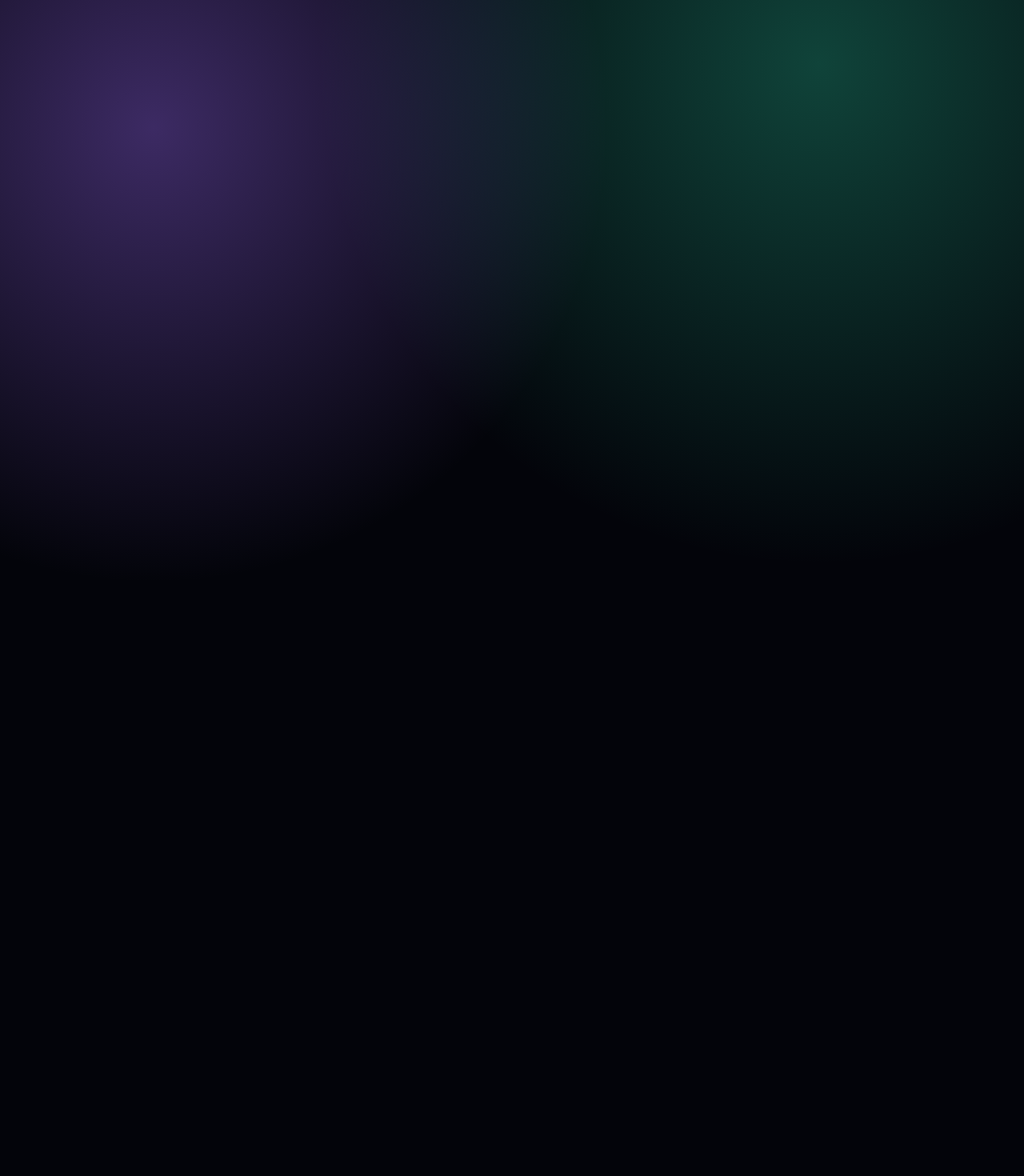
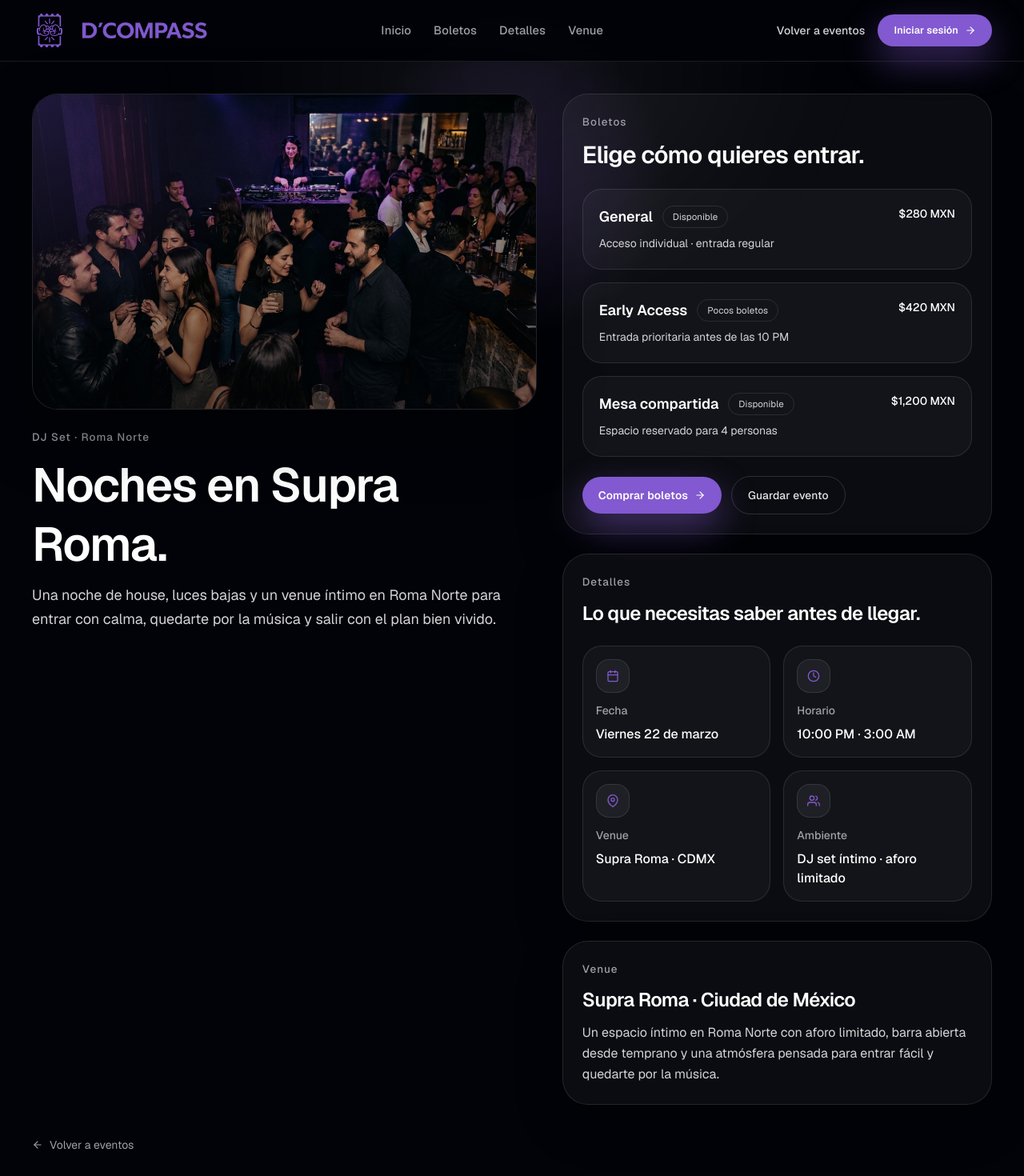
Before and after one commit to dev-status/dcompass-platform, a Next.js app in the folder apps/clients-web/: page /events/demo in a window 1280 px wide. Before the commit this address had no page. Shown: the top 1470 px of the page at 80% size. Before the commit the page ends 800 px from the top, so only its background shows below. Built offline with nearby package versions, Linux system fonts and the light colour scheme.

Commit message:
feat(clients-web): implement approved public event detail

```diff
--- a/apps/clients-web/src/app/events/[eventId]/page.tsx
+++ b/apps/clients-web/src/app/events/[eventId]/page.tsx
@@ -1,210 +1,229 @@
+"use client";
+
+import Image from "next/image";
 import Link from "next/link";
 import { notFound } from "next/navigation";
-import { Card, SectionHeader, StatusBadge } from "@dcompass/ui";
-import { FiArrowLeft, FiClock, FiCompass, FiMapPin } from "react-icons/fi";
-import { eventShowcase } from "../../../data/events";
+import { brandAssets, colors } from "@dcompass/ui";
+import { FiArrowLeft, FiArrowRight, FiCalendar, FiClock, FiMapPin, FiMenu, FiUsers, FiX } from "react-icons/fi";
+import { useState } from "react";
 
-const actionBase =
-  "inline-flex items-center justify-center rounded-full px-5 py-2 text-[0.65rem] font-semibold uppercase tracking-[0.3em] transition";
+const navLinks = [
+  { label: "Inicio", href: "#top" },
+  { label: "Boletos", href: "#tickets" },
+  { label: "Detalles", href: "#details" },
+  { label: "Venue", href: "#venue" }
+];
+
+const ticketTypes = [
+  {
+    name: "General",
+    description: "Acceso individual · entrada regular",
+    price: "$280 MXN",
+    availability: "Disponible"
+  },
+  {
+    name: "Early Access",
+    description: "Entrada prioritaria antes de las 10 PM",
+    price: "$420 MXN",
+    availability: "Pocos boletos"
+  },
+  {
+    name: "Mesa compartida",
+    description: "Espacio reservado para 4 personas",
+    price: "$1,200 MXN",
+    availability: "Disponible"
+  }
+];
+
+const infoPoints = [
+  { icon: FiCalendar, label: "Fecha", value: "Viernes 22 de marzo" },
+  { icon: FiClock, label: "Horario", value: "10:00 PM · 3:00 AM" },
+  { icon: FiMapPin, label: "Venue", value: "Supra Roma · CDMX" },
+  { icon: FiUsers, label: "Ambiente", value: "DJ set íntimo · aforo limitado" }
+];
 
 export default function EventDetailPage({ params }: { params: { eventId: string } }) {
-  const event = eventShowcase.find((item) => item.id === params.eventId);
+  const [mobileMenuOpen, setMobileMenuOpen] = useState(false);
+  const eventId = params?.eventId;
 
-  if (!event) {
+  if (!eventId) {
     notFound();
   }
 
   return (
-    <div className="relative min-h-screen overflow-hidden bg-[#01030b] text-white">
-      <div className="pointer-events-none absolute inset-0">
-        <div className="absolute inset-0 bg-[radial-gradient(circle_at_top,_rgba(255,255,255,0.15),_transparent_40%)] blur-3xl" />
+    <main id="top" className="min-h-screen bg-[#020308] text-white">
+      <div className="pointer-events-none fixed inset-0">
+        <div className="absolute inset-0 bg-[radial-gradient(circle_at_top,_rgba(255,255,255,0.08),_transparent_40%)] blur-3xl" />
+        <div className="absolute left-1/2 top-0 h-[28rem] w-[28rem] -translate-x-1/2 rounded-full bg-[radial-gradient(circle,_rgba(130,89,208,0.22),_transparent_62%)]" />
       </div>
 
-      <section className="relative isolate overflow-hidden border-b border-white/10">
-        <div
-          className="absolute inset-0"
-          style={{
-            backgroundImage: `linear-gradient(180deg, rgba(2,3,8,.1), rgba(2,3,8,.95)), url(${event?.cover})`,
-            backgroundSize: "cover",
-            backgroundPosition: "center"
-          }}
-        />
-        <div className="relative z-10 mx-auto flex max-w-6xl flex-col gap-6 px-6 py-8 sm:py-12 lg:px-10 lg:py-16">
-          <div className="flex items-center justify-between text-[0.65rem] uppercase tracking-[0.35em] text-zinc-300">
-            <Link href="/" className="flex items-center gap-2 text-zinc-400 transition hover:text-white">
-              <FiArrowLeft className="text-base" />
-              Home premium
+      <div className="relative">
+        <header className="border-b border-white/10 bg-[#020308]/92 backdrop-blur-2xl">
+          <div className="mx-auto flex w-full max-w-[1440px] items-center gap-6 px-5 py-4 sm:px-6 lg:px-10">
+            <a href="#top" className="flex items-center gap-3 sm:gap-4">
+              <Image src={brandAssets.mainLogo} alt="DCompass símbolo principal" width={54} height={54} priority className="h-10 w-10 rounded-xl object-contain sm:h-11 sm:w-11" />
+              <Image src={brandAssets.lettersLogo} alt="DCOMPASS" width={190} height={40} priority className="h-5 w-auto sm:h-6" />
+            </a>
+
+            <nav className="hidden flex-1 items-center justify-center gap-7 lg:flex">
+              {navLinks.map((link) => (
+                <a key={link.label} href={link.href} className="text-[0.92rem] font-medium tracking-[0.01em] text-zinc-400 transition hover:text-white">
+                  {link.label}
+                </a>
+              ))}
+            </nav>
+
+            <div className="ml-auto hidden items-center gap-4 md:flex">
+              <Link href="/events" className="text-sm font-medium tracking-[0.01em] text-zinc-300 transition hover:text-white">
+                Volver a eventos
               </Link>
-            <span className="flex items-center gap-2 text-[0.6rem] uppercase tracking-[0.35em]">
-              <FiCompass className="text-sm" />
-              Catálogo · detalle público
-            </span>
+              <Link
+                href="/login"
+                className="inline-flex items-center gap-2 rounded-full px-5 py-2.5 text-[0.78rem] font-semibold tracking-[0.01em] text-white shadow-[0_18px_45px_rgba(130,89,208,0.45)] transition hover:brightness-110"
+                style={{ background: colors.accent }}
+              >
+                Iniciar sesión
+                <FiArrowRight className="text-sm" />
+              </Link>
+            </div>
+
+            <button onClick={() => setMobileMenuOpen(true)} className="ml-auto inline-flex items-center justify-center text-white transition hover:text-zinc-300 lg:hidden" aria-label="Abrir navegación">
+              <FiMenu className="text-[1.35rem]" />
+            </button>
+          </div>
+        </header>
+
+        <div className={`fixed inset-0 z-50 lg:hidden ${mobileMenuOpen ? "pointer-events-auto" : "pointer-events-none"}`}>
+          <div onClick={() => setMobileMenuOpen(false)} className={`absolute inset-0 bg-black/70 backdrop-blur-sm transition duration-300 ${mobileMenuOpen ? "opacity-100" : "opacity-0"}`} aria-hidden="true" />
+          <aside className={`absolute right-0 top-0 flex h-full w-[82vw] max-w-[21rem] flex-col border-l border-white/10 bg-[#050711]/97 px-6 py-6 shadow-[0_30px_80px_rgba(0,0,0,0.7)] transition-transform duration-300 ease-out ${mobileMenuOpen ? "translate-x-0" : "translate-x-full"}`}>
+            <div className="flex items-center justify-between border-b border-white/10 pb-5">
+              <div className="flex items-center gap-3">
+                <Image src={brandAssets.mainLogo} alt="DCompass símbolo principal" width={48} height={48} className="h-10 w-10 rounded-xl object-contain" />
+                <Image src={brandAssets.lettersLogo} alt="DCOMPASS" width={150} height={32} className="h-4 w-auto" />
+              </div>
+              <button onClick={() => setMobileMenuOpen(false)} className="inline-flex items-center justify-center text-white transition hover:text-zinc-300" aria-label="Cerrar navegación">
+                <FiX className="text-[1.4rem]" />
+              </button>
+            </div>
+
+            <nav className="flex flex-1 flex-col gap-6 py-8">
+              {navLinks.map((link) => (
+                <a key={link.label} href={link.href} onClick={() => setMobileMenuOpen(false)} className="text-[1.02rem] font-medium tracking-[0.01em] text-zinc-200 transition hover:text-white">
+                  {link.label}
+                </a>
+              ))}
+            </nav>
+
+            <div className="border-t border-white/10 pt-6">
+              <Link href="/login" className="inline-flex items-center gap-2 text-[0.82rem] font-semibold tracking-[0.01em] transition hover:text-white/85" style={{ color: colors.accent }}>
+                Iniciar sesión
+                <FiArrowRight className="text-sm" />
+              </Link>
+            </div>
+          </aside>
+        </div>
+
+        <section className="mx-auto flex w-full max-w-[1440px] flex-col gap-8 px-5 py-8 sm:px-6 lg:px-10 lg:py-10">
+          <div className="grid gap-8 xl:grid-cols-[1.08fr_0.92fr] xl:items-start">
+            <div className="space-y-6">
+              <div className="relative overflow-hidden rounded-[2rem] border border-white/10 bg-[#070914] shadow-[0_30px_80px_rgba(0,0,0,0.45)]">
+                <div className="relative aspect-[16/10] w-full">
+                  <Image src="/hero/hero-v2.png" alt="Noches en Supra Roma" fill priority className="object-cover" />
+                  <div className="absolute inset-0 bg-[linear-gradient(180deg,rgba(2,3,8,0.06),rgba(2,3,8,0.58))]" />
+                  <div className="absolute inset-0 bg-[radial-gradient(circle_at_top_left,rgba(130,89,208,0.24),transparent_42%)]" />
+                </div>
               </div>
 
               <div className="space-y-3">
-            <div className="flex flex-wrap items-center gap-3 text-[0.65rem] uppercase tracking-[0.3em] text-zinc-200">
-              <StatusBadge label={event?.status.label ?? "Detalle"} tone={event?.status.tone ?? "info"} />
-              <span>{event?.category}</span>
-              {event?.availabilityDetail && <span className="text-white/70">{event.availabilityDetail}</span>}
-            </div>
-            <h1 className="text-4xl font-semibold leading-tight tracking-tight text-white sm:text-5xl">
-              {event?.title}
+                <p className="text-[0.84rem] font-medium tracking-[0.08em] text-zinc-400">DJ Set · Roma Norte</p>
+                <h1 className="max-w-3xl text-4xl font-semibold leading-tight tracking-tight text-white sm:text-5xl xl:text-[3.7rem]">
+                  Noches en Supra Roma.
                 </h1>
-            <p className="text-sm uppercase tracking-[0.35em] text-zinc-400">{event?.subtitle}</p>
-            <p className="max-w-3xl text-sm text-zinc-100">{event?.heroStatement}</p>
-            <div className="flex flex-wrap items-center gap-5 text-[0.75rem] uppercase tracking-[0.28em] text-zinc-200">
-              <span className="flex items-center gap-2">
-                <FiClock className="text-base" />
-                {event?.dateLabel}
-              </span>
-              <span className="flex items-center gap-2">
-                <FiMapPin className="text-base" />
-                {event?.location}
-              </span>
+                <p className="max-w-2xl text-base leading-relaxed text-zinc-300 sm:text-lg">
+                  Una noche de house, luces bajas y un venue íntimo en Roma Norte para entrar con calma, quedarte por la música y salir con el plan bien vivido.
+                </p>
               </div>
             </div>
 
-          <p className="max-w-4xl text-sm text-zinc-200">{event?.heroNarrative}</p>
+            <div className="grid gap-6">
+              <section id="tickets" className="rounded-[2rem] border border-white/10 bg-white/[0.04] p-6 shadow-[0_24px_60px_rgba(0,0,0,0.24)]">
+                <div className="space-y-3">
+                  <p className="text-[0.84rem] font-medium tracking-[0.08em] text-zinc-400">Boletos</p>
+                  <h2 className="text-3xl font-semibold tracking-tight text-white">Elige cómo quieres entrar.</h2>
+                </div>
 
-          <div className="flex flex-wrap items-center gap-3">
-            <a
-              href={event?.ctaHref ?? "mailto:contact@dcompass.dev"}
-              className={`${actionBase} border border-white/30 bg-white/90 text-[#020308] shadow-[0_16px_30px_rgba(2,8,16,0.65)] hover:bg-white`}
-            >
-              {event?.ctaLabel ?? "Solicitar acceso"}
-            </a>
-            <Link
-              href="/#events"
-              className={`${actionBase} border border-white/30 text-white/80 hover:text-white`}
-            >
-              Volver al calendario
-            </Link>
-            {event?.ctaSubLabel && <span className="text-[0.65rem] uppercase tracking-[0.3em] text-zinc-300">{event.ctaSubLabel}</span>}
+                <div className="mt-6 grid gap-4">
+                  {ticketTypes.map((ticket) => (
+                    <article key={ticket.name} className="rounded-[1.5rem] border border-white/10 bg-white/[0.035] p-5">
+                      <div className="flex items-start justify-between gap-4">
+                        <div>
+                          <div className="flex items-center gap-3">
+                            <h3 className="text-lg font-semibold text-white">{ticket.name}</h3>
+                            <span className="rounded-full border border-white/10 px-3 py-1 text-[0.72rem] tracking-[0.01em] text-zinc-300">
+                              {ticket.availability}
+                            </span>
                           </div>
+                          <p className="mt-2 text-sm leading-relaxed text-zinc-300">{ticket.description}</p>
+                        </div>
+                        <p className="text-sm font-medium text-white">{ticket.price}</p>
+                      </div>
+                    </article>
+                  ))}
+                </div>
+
+                <div className="mt-6 flex flex-wrap items-center gap-3">
+                  <button className="inline-flex items-center gap-2 rounded-full px-5 py-3 text-[0.86rem] font-semibold tracking-[0.01em] text-white shadow-[0_18px_45px_rgba(130,89,208,0.45)] transition hover:brightness-110" style={{ background: colors.accent }}>
+                    Comprar boletos
+                    <FiArrowRight className="text-sm" />
+                  </button>
+                  <button className="inline-flex items-center gap-2 rounded-full border border-white/14 px-5 py-3 text-[0.86rem] font-medium tracking-[0.01em] text-zinc-200 transition hover:border-white/30 hover:text-white">
+                    Guardar evento
+                  </button>
                 </div>
               </section>
 
-      <main className="relative mx-auto max-w-6xl space-y-10 px-6 pb-16 pt-16 lg:px-10">
-        <div className="grid gap-8 lg:grid-cols-[1.2fr_0.8fr]">
-          <div className="space-y-6">
-            <div className="space-y-4 rounded-3xl border border-white/10 bg-white/5 p-6">
-              <p className="text-xs uppercase tracking-[0.4em] text-zinc-400">Narrativa</p>
-              <p className="text-lg leading-relaxed text-zinc-200">{event?.description}</p>
+              <section id="details" className="rounded-[2rem] border border-white/10 bg-white/[0.04] p-6 shadow-[0_24px_60px_rgba(0,0,0,0.24)]">
                 <div className="space-y-3">
-                <p className="text-[0.65rem] uppercase tracking-[0.35em] text-zinc-400">Lineup destacado</p>
-                <ul className="space-y-2 text-sm text-zinc-100">
-                  {event?.lineup.map((entry) => (
-                    <li key={entry} className="flex items-center gap-3">
-                      <span className="h-2 w-2 rounded-full bg-white/70" />
-                      {entry}
-                    </li>
-                  ))}
-                </ul>
+                  <p className="text-[0.84rem] font-medium tracking-[0.08em] text-zinc-400">Detalles</p>
+                  <h2 className="text-2xl font-semibold tracking-tight text-white">Lo que necesitas saber antes de llegar.</h2>
                 </div>
-              <div className="grid gap-3 md:grid-cols-3">
-                {event?.highlights?.map((highlight) => (
-                  <div key={highlight.title} className="rounded-2xl border border-white/10 bg-[#01030f]/70 p-3">
-                    <p className="text-[0.55rem] uppercase tracking-[0.35em] text-zinc-500">{highlight.title}</p>
-                    <p className="text-sm text-zinc-200">{highlight.detail}</p>
+
+                <div className="mt-6 grid gap-4 sm:grid-cols-2">
+                  {infoPoints.map((item) => {
+                    const Icon = item.icon;
+                    return (
+                      <div key={item.label} className="rounded-[1.5rem] border border-white/10 bg-white/[0.035] p-4">
+                        <div className="mb-3 inline-flex rounded-2xl border border-white/10 bg-white/[0.05] p-3" style={{ color: colors.accent }}>
+                          <Icon className="text-base" />
                         </div>
-                ))}
+                        <p className="text-sm font-medium text-zinc-400">{item.label}</p>
+                        <p className="mt-2 text-base font-medium text-white">{item.value}</p>
                       </div>
+                    );
+                  })}
                 </div>
-            <div className="rounded-3xl border border-white/10 bg-white/5 p-6">
-              <SectionHeader
-                eyebrow="Propósito"
-                title="Experiencia completa"
-                description="El detail comunica hero, lineup, logística y datos clave para que el backend y el equipo comercial tengan claridad."
-              />
-              <p className="text-sm text-zinc-300">{event?.heroNarrative}</p>
+              </section>
+
+              <section id="venue" className="rounded-[2rem] border border-white/10 bg-white/[0.04] p-6 shadow-[0_24px_60px_rgba(0,0,0,0.24)]">
+                <div className="space-y-3">
+                  <p className="text-[0.84rem] font-medium tracking-[0.08em] text-zinc-400">Venue</p>
+                  <h2 className="text-2xl font-semibold tracking-tight text-white">Supra Roma · Ciudad de México</h2>
+                  <p className="text-base leading-relaxed text-zinc-300">
+                    Un espacio íntimo en Roma Norte con aforo limitado, barra abierta desde temprano y una atmósfera pensada para entrar fácil y quedarte por la música.
+                  </p>
+                </div>
+              </section>
             </div>
           </div>
 
-          <div className="space-y-5">
-            <Card variant="glass" className="space-y-5 rounded-3xl border border-white/10 bg-white/5 p-5">
-              <div className="space-y-2">
-                <p className="text-[0.65rem] uppercase tracking-[0.4em] text-zinc-400">Locación</p>
-                <p className="text-2xl font-semibold text-white">{event?.venueInfo?.name}</p>
-                <p className="text-sm text-zinc-300">
-                  {event?.venueInfo?.address} · {event?.venueInfo?.neighborhood}
-                </p>
-                <p className="text-xs uppercase tracking-[0.3em] text-zinc-500">{event?.venueInfo?.city}</p>
-                {event?.venueInfo?.note && <p className="text-sm text-zinc-300">{event.venueInfo.note}</p>}
-              </div>
-              <div className="space-y-3">
-                {event?.logistics?.map((item) => (
-                  <div key={item.label} className="flex flex-col gap-1">
-                    <p className="text-[0.65rem] uppercase tracking-[0.35em] text-zinc-400">{item.label}</p>
-                    <p className="text-sm text-white">{item.detail}</p>
-                    {item.helper && <p className="text-xs text-zinc-400">{item.helper}</p>}
-                  </div>
-                ))}
-              </div>
-            </Card>
-            <Card variant="glass" className="space-y-4 rounded-3xl border border-white/10 bg-white/5 p-5">
-              <div className="flex items-center justify-between">
-                <div>
-                  <p className="text-[0.65rem] uppercase tracking-[0.35em] text-zinc-400">Data contract</p>
-                  <p className="text-lg font-semibold text-white">Campos públicos</p>
-                </div>
-                <StatusBadge label="Sprint 00009" tone="info" />
-              </div>
-              <div className="space-y-3">
-                {event?.dataPoints?.map((point) => (
-                  <div key={point.label} className="rounded-2xl border border-white/10 bg-[#01030f]/80 p-3">
-                    <p className="text-[0.65rem] uppercase tracking-[0.35em] text-zinc-400">{point.label}</p>
-                    <p className="text-sm font-semibold text-white">{point.value}</p>
-                    {point.helper && <p className="text-xs text-zinc-400">{point.helper}</p>}
-                  </div>
-                ))}
-              </div>
-            </Card>
-          </div>
-        </div>
-
-        <section className="space-y-6 rounded-3xl border border-white/10 bg-white/5 p-6">
-          <div className="flex flex-wrap items-center justify-between gap-4">
-            <SectionHeader
-              eyebrow="Tickets"
-              title="Tipos de acceso y precios"
-              description="Mockups para descubrir cómo el pricing y la disponibilidad se comunican desde el detalle."
-            />
-            <StatusBadge label="Mock pricing" tone="positive" />
-          </div>
-          <div className="grid gap-5 md:grid-cols-3">
-            {event?.ticketTiers?.map((ticket) => (
-              <div key={ticket.tier} className="space-y-2 rounded-2xl border border-white/10 bg-[#020308]/70 p-5">
-                <p className="text-[0.65rem] uppercase tracking-[0.35em] text-zinc-400">{ticket.tier}</p>
-                <p className="text-2xl font-semibold text-white">{ticket.price}</p>
-                <p className="text-sm text-zinc-300">{ticket.description}</p>
-                <div className="flex items-center justify-between text-[0.65rem] uppercase tracking-[0.3em] text-zinc-400">
-                  <span>{ticket.availability}</span>
-                  <span className="text-emerald-300">{ticket.status}</span>
-                </div>
-              </div>
-            ))}
-          </div>
-          <div className="flex flex-wrap items-center gap-3 text-[0.65rem] uppercase tracking-[0.3em] text-zinc-400">
-            <span className="font-semibold text-white">Disponibilidad real</span>
-            <span>{event?.availability}</span>
-            <span>{event?.priceLabel}</span>
-          </div>
-          <div className="flex flex-wrap items-center gap-3">
-            <a
-              href={event?.ctaHref ?? "mailto:contact@dcompass.dev"}
-              className={`${actionBase} border border-white/30 bg-white/90 text-[#020308] hover:bg-white`}
-            >
-              {event?.ctaLabel ?? "Solicitar acceso"}
-            </a>
-            <Link
-              href="/#events"
-              className={`${actionBase} border border-white/30 text-white/80 hover:text-white`}
-            >
-              Ver otras experiencias
+          <div className="flex justify-start pt-2">
+            <Link href="/events" className="inline-flex items-center gap-2 text-sm text-zinc-400 transition hover:text-white">
+              <FiArrowLeft className="text-sm" />
+              Volver a eventos
             </Link>
           </div>
         </section>
+      </div>
     </main>
-    </div>
   );
 }
```
Lines whose indentation alone changed are shown as unchanged.
